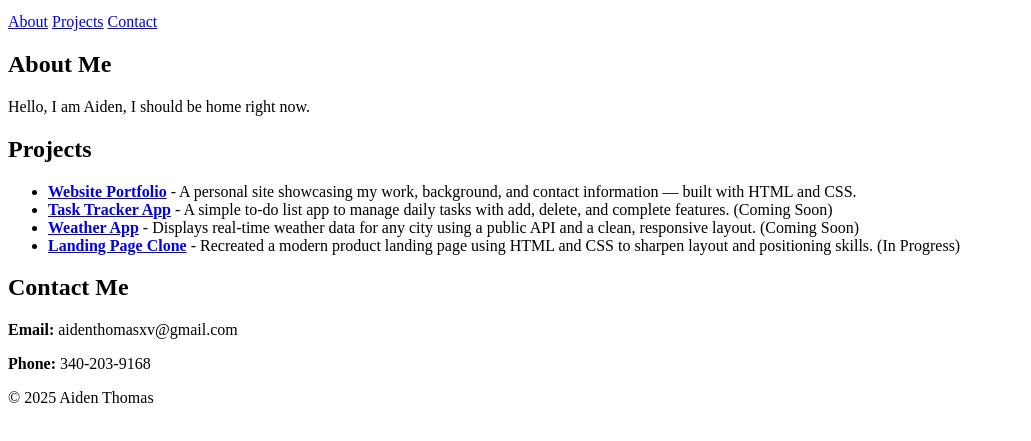
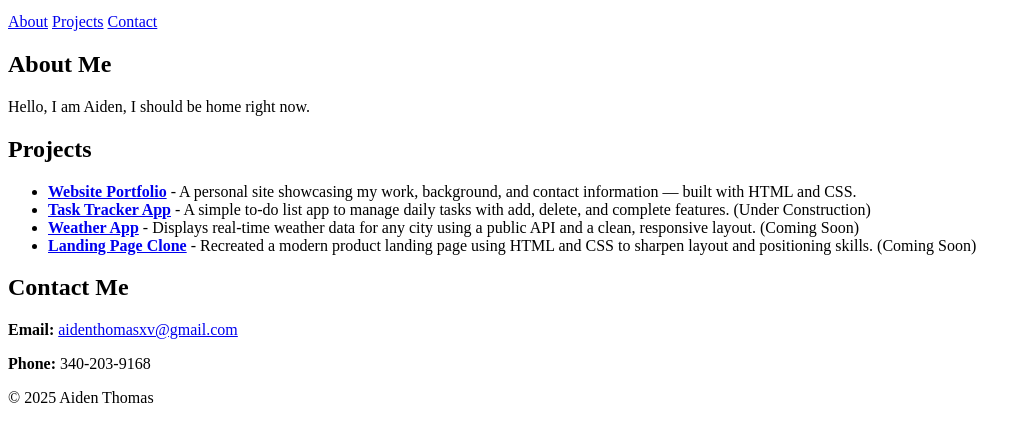
Before and after one commit to AidenThomas-SWE/Portfolio-Website, a plain HTML site: page index.html in a window 1280 px wide. Shown: the part 101-542 px from the top of the page, without its empty margins (0-1031 px from the left). Drawn offline with Linux system fonts and the light colour scheme.

Commit message:
Updated about me sections and made email a clickable link

```diff
--- a/index.html
+++ b/index.html
@@ -27,15 +27,15 @@
       <h2>Projects</h2>
       <ul>
         <li><strong><a href="#">Website Portfolio</a></strong> - A personal site showcasing my work, background, and contact information — built with HTML and CSS.</li>
-        <li><strong><a href="#">Task Tracker App</a></strong> - A simple to-do list app to manage daily tasks with add, delete, and complete features. (Coming Soon)</li>
+        <li><strong><a href="#">Task Tracker App</a></strong> - A simple to-do list app to manage daily tasks with add, delete, and complete features. (Under Construction)</li>
         <li><strong><a href="#">Weather App</a></strong> - Displays real-time weather data for any city using a public API and a clean, responsive layout. (Coming Soon)</li>
-        <li><strong><a href="#">Landing Page Clone</a></strong> - Recreated a modern product landing page using HTML and CSS to sharpen layout and positioning skills. (In Progress)</li>
+        <li><strong><a href="#">Landing Page Clone</a></strong> - Recreated a modern product landing page using HTML and CSS to sharpen layout and positioning skills. (Coming Soon)</li>
       </ul>
     </section>
 
     <section id="contact">
       <h2>Contact Me</h2>
-      <p><strong>Email:</strong> aidenthomasxv@gmail.com</p>
+      <p><strong>Email:</strong> <a href="mailto:aidenthomasxv@gmail.com">aidenthomasxv@gmail.com</a></p>
       <p><strong>Phone:</strong> 340-203-9168</p>
     </section>
   </main>
```
